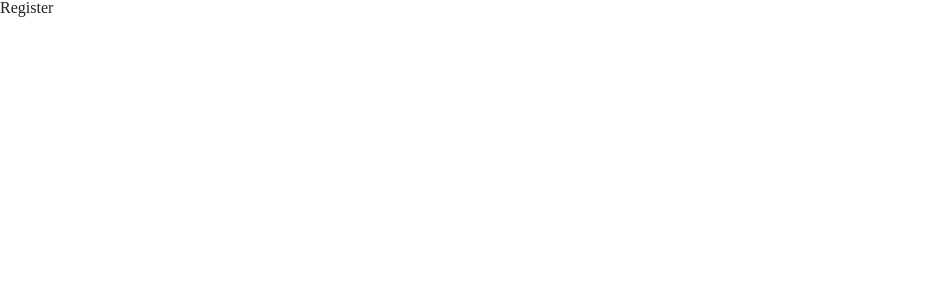
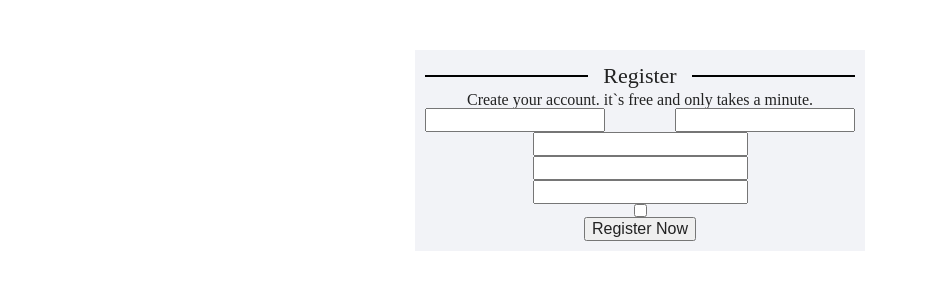
Before and after one commit to EvgenStr/registration-form, a plain HTML site: page index.html in a window 1280 px wide. Shown: the whole page, without its empty margins (0-928 px from the left). Drawn offline with Linux system fonts and the light colour scheme.

Commit message:
add styles

```diff
--- a/assets/css/styles.css
+++ b/assets/css/styles.css
@@ -0,0 +1,51 @@
+body {
+  display: flex;
+}
+
+.form-container {
+  /* max-width: 350px; */
+  padding: 10px;
+  margin: 50px auto;
+  background-color: rgb(242, 243, 247);
+}
+.registration-form {
+  width: 100%;
+  box-sizing: border-box;
+}
+legend {
+  font-size: 22px;
+  text-align: center;
+  padding: 5px 15px;
+}
+.names {
+  display: flex;
+  justify-content: space-between;
+  width: 100%;
+  box-sizing: border-box;
+}
+fieldset {
+  display: flex;
+  flex-direction: column;
+  align-content: space-between;
+  align-items: center;
+  border-top: 2px solid black;
+  text-align: center;
+  width: 90%;
+  box-sizing: border-box;
+
+  margin: 0 auto;
+}
+.first-name,
+.last-name {
+   /* display: inline-block; */
+  max-width: 40%;
+}
+
+.width-100 {
+  /* width: 98%; */
+  max-width: 320px;
+}
+
+.register-btn {
+  display: block;
+}
--- a/index.html
+++ b/index.html
@@ -15,9 +15,18 @@
     <form class="registration-form">
       <fieldset>
         <legend>Register</legend>
+        <span>Create your account. it`s free and only takes a minute.</span>
 
-
-      </fieldset>
+      <div class="names">
+        <input name="firstName" class="first-name" type="text">
+        <input name="lastName" class="last-name" type="text">
+      </div>
+      <input class="width-100" type="email">
+      <input class="width-100" type="password">
+      <input class="width-100" type="password">
+      <input class="width-100" type="checkbox">
+      <button class="register-btn">Register Now</button>
+    </fieldset>
     </form>
   </div>
 </body>
```
